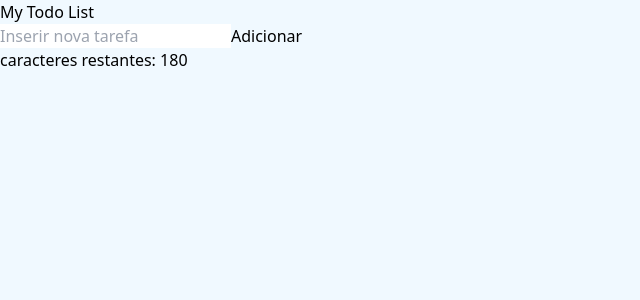
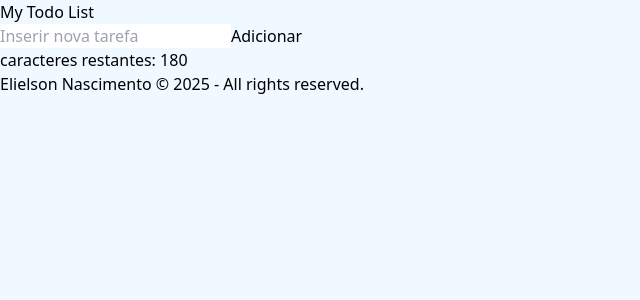
Before and after one commit to elielsondev/my-todo-list, a React (Vite) app: page / in a window 1280 px wide. Shown: the top 300 px of the page, without its empty margins (0-640 px from the left). Built offline with nearby package versions, Linux system fonts and the light colour scheme.

Commit message:
feat - create component Footer

```diff
--- /dev/null
+++ b/src/components/Footer.jsx
@@ -0,0 +1,15 @@
+export default function Footer () {
+  return (
+   <footer>
+     <p>
+        <a
+          href="https://elielsondev.vercel.app/"
+          target="_blank"
+          rel="noopener noreferrer"
+        >
+          Elielson Nascimento © {new Date().getFullYear()} - All rights reserved.
+        </a>
+      </p>
+   </footer>
+  );
+};
--- a/src/pages/Home.jsx
+++ b/src/pages/Home.jsx
@@ -1,9 +1,11 @@
+import Footer from "../components/Footer";
 import Header from "../components/Header";
 
 export default function Home () {
   return(
     <div>
       <Header />
+      <Footer />
     </div>
   );
 };
```
